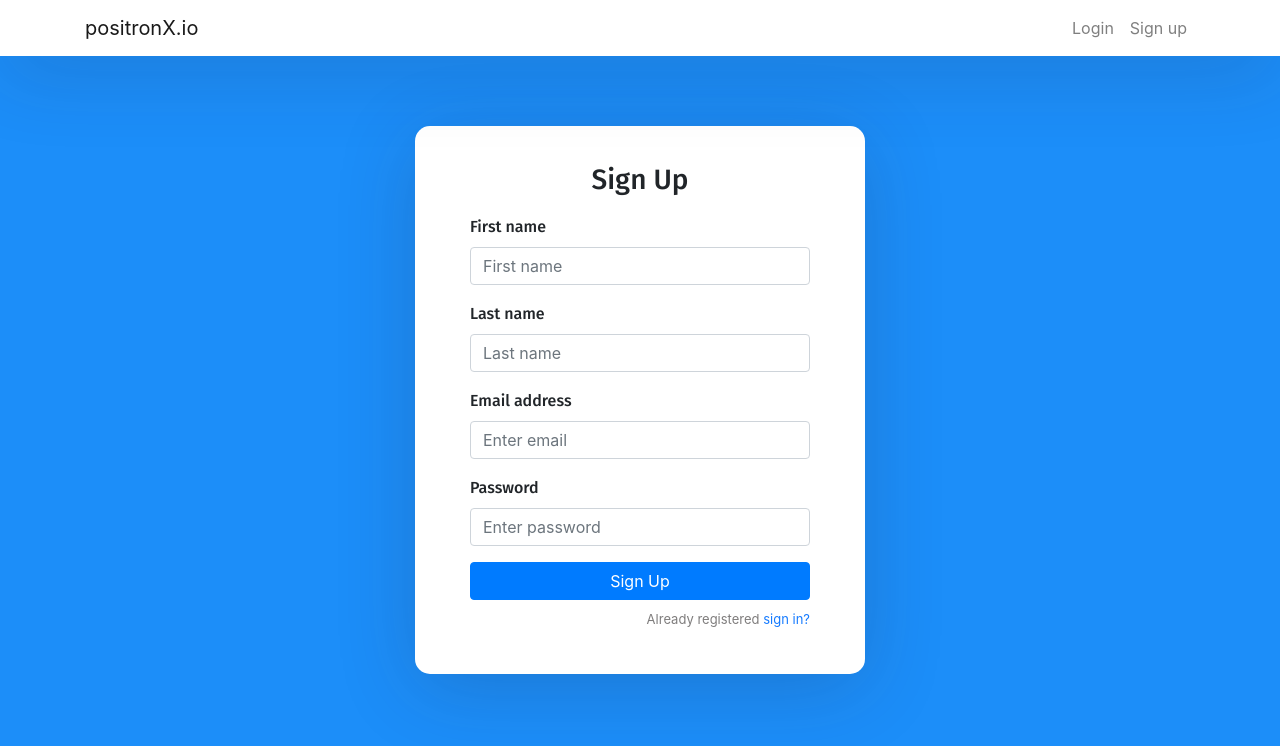
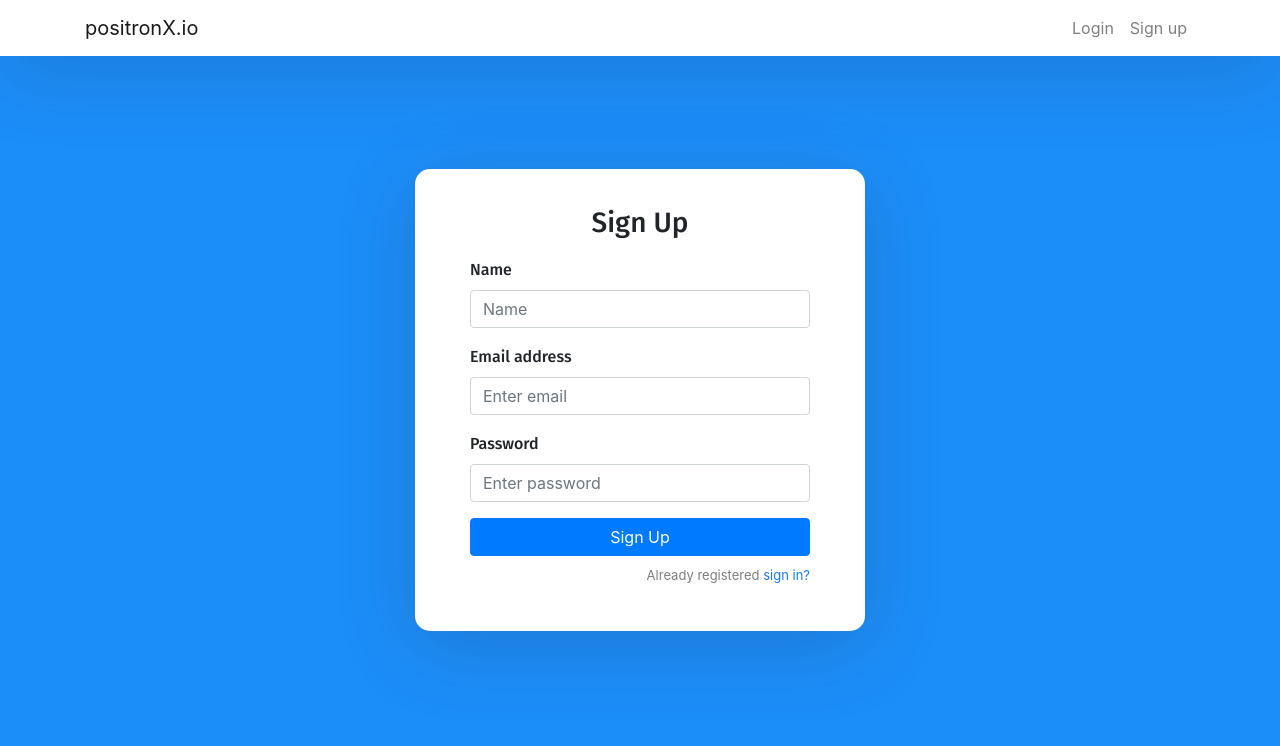
Before and after one commit to eriansha/simple-google-auth-login, a React (Create React App) app: page /sign-up in a window 1280 px wide. Shown: the top 746 px of the page. Built offline with nearby package versions, Linux system fonts and the light colour scheme.

Commit message:
Change name instead of first name and last name

```diff
--- a/src/pages/sign-up.jsx
+++ b/src/pages/sign-up.jsx
@@ -11,13 +11,8 @@ class SignUp extends Component {
         <h3>Sign Up</h3>
 
         <div className="form-group">
-            <label>First name</label>
-            <input type="text" className="form-control" placeholder="First name" />
-        </div>
-
-        <div className="form-group">
-            <label>Last name</label>
-            <input type="text" className="form-control" placeholder="Last name" />
+            <label>Name</label>
+            <input type="text" className="form-control" placeholder="Name" />
         </div>
 
         <div className="form-group">
```
